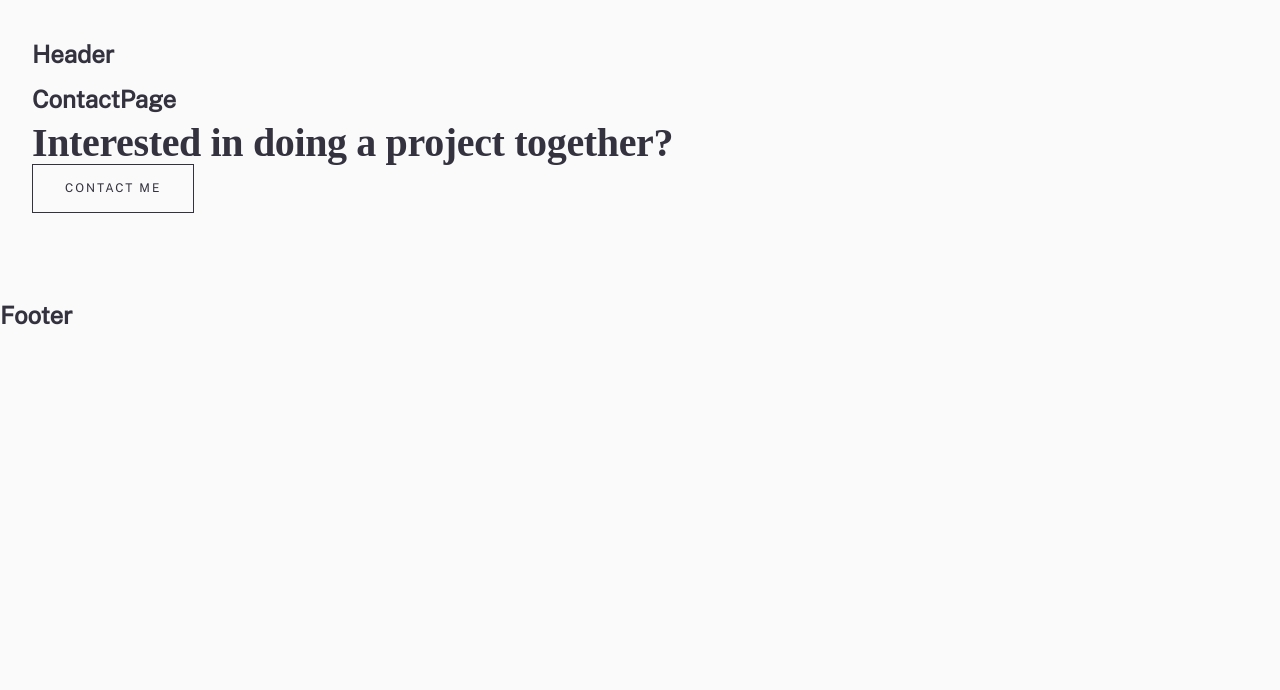
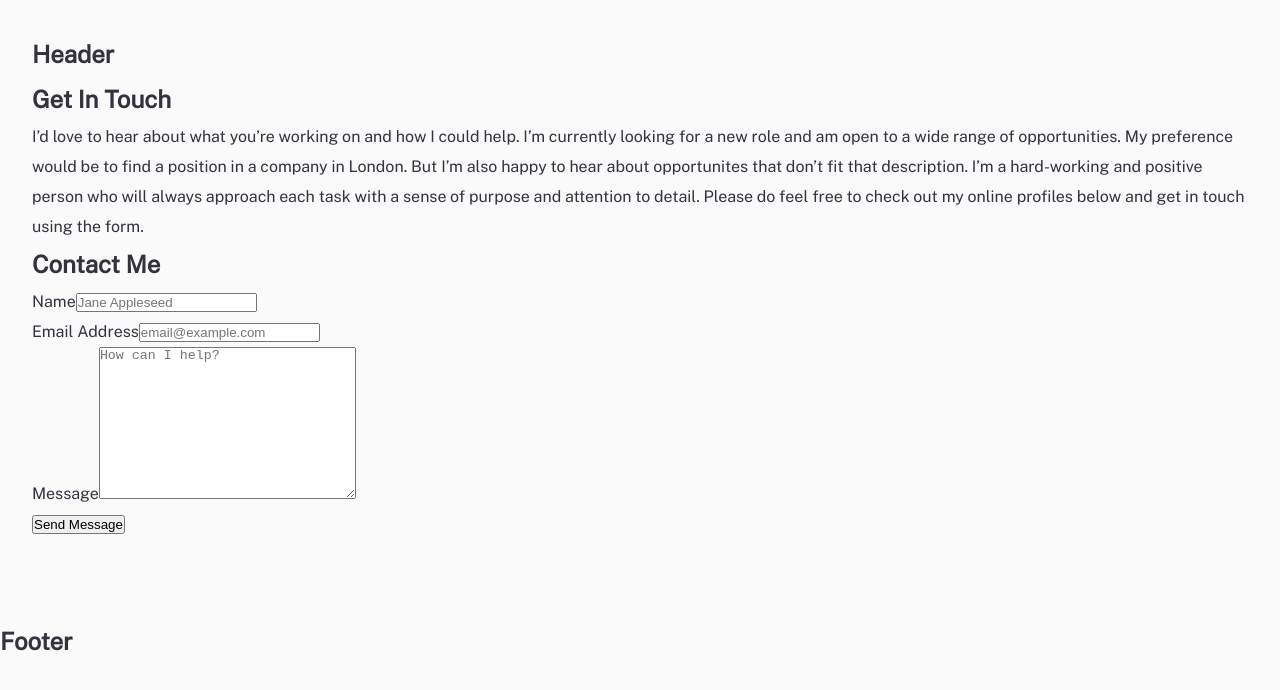
Before and after one commit to xaviguasch/minimalist-portfolio-website-frontendmentor-prac, a React (Create React App) app: page /contact in a window 1280 px wide. Shown: the top 690 px of the page. Built offline with nearby package versions, Linux system fonts and the light colour scheme; a web font is replaced by a local one.

Commit message:
added ContactPage markup

```diff
--- a/src/App.js
+++ b/src/App.js
@@ -3,7 +3,6 @@ import React, { useState } from 'react'
 import { Outlet } from 'react-router-dom'
 
 import Header from './components/Header'
-import Together from './components/Together'
 import Footer from './components/Footer'
 
 import './App.css'
@@ -14,7 +13,6 @@ function App() {
       <div className='wrapper'>
         <Header />
         <Outlet />
-        <Together />
       </div>
       <Footer />
     </div>
--- a/src/components/ContactPage.js
+++ b/src/components/ContactPage.js
@@ -1,11 +1,54 @@
 import React from 'react'
+
+// Imported svgs
+import { ReactComponent as GithubSVG } from '../assets/icons/github.svg'
+import { ReactComponent as TwitterSVG } from '../assets/icons/twitter.svg'
+import { ReactComponent as LikendinSVG } from '../assets/icons/linkedin.svg'
 
 import './ContactPage.css'
 
 const ContactPage = () => {
   return (
     <div className='ContactPage'>
-      <h2>ContactPage</h2>
+      <div className='touch'>
+        <h2>Get In Touch</h2>
+        <p>
+          I’d love to hear about what you’re working on and how I could help. I’m
+          currently looking for a new role and am open to a wide range of opportunities.
+          My preference would be to find a position in a company in London. But I’m also
+          happy to hear about opportunites that don’t fit that description. I’m a
+          hard-working and positive person who will always approach each task with a sense
+          of purpose and attention to detail. Please do feel free to check out my online
+          profiles below and get in touch using the form.
+        </p>
+
+        <div className='icons'></div>
+      </div>
+      <div className='contact-me'>
+        <h2>Contact Me</h2>
+
+        <form action=''>
+          <div>
+            <label htmlFor='name'>Name</label>
+            <input type='text' name='name' placeholder='Jane Appleseed' />
+          </div>
+          <div>
+            <label htmlFor='email'>Email Address</label>
+            <input type='email' name='email' placeholder='email@example.com' />
+          </div>
+          <div>
+            <label htmlFor='message'>Message</label>
+            <textarea
+              name='message'
+              id=''
+              placeholder='How can I help?'
+              cols='30'
+              rows='10'
+            ></textarea>
+          </div>
+          <button>Send Message</button>
+        </form>
+      </div>
     </div>
   )
 }
--- a/src/components/HomePage.js
+++ b/src/components/HomePage.js
@@ -2,6 +2,7 @@ import React from 'react'
 import { Link } from 'react-router-dom'
 
 import Pair from './Pair'
+import Together from './Together'
 
 import './HomePage.css'
 
@@ -44,6 +45,7 @@ const HomePage = () => {
           buttonText='Go To Portfolio'
         />
       </section>
+      <Together />
     </div>
   )
 }
--- a/src/components/PortfolioContainer.js
+++ b/src/components/PortfolioContainer.js
@@ -1,5 +1,7 @@
 import React from 'react'
 import { Outlet } from 'react-router-dom'
+
+import Together from './Together'
 
 const PortfolioContainer = () => {
   return (
@@ -7,6 +9,8 @@ const PortfolioContainer = () => {
       <h2>PortfolioContainer</h2>
 
       <Outlet />
+
+      <Together />
     </div>
   )
 }
--- a/src/components/Together.js
+++ b/src/components/Together.js
@@ -1,4 +1,6 @@
 import React from 'react'
+
+import { Link } from 'react-router-dom'
 
 import './Together.css'
 
@@ -6,9 +8,9 @@ const Together = () => {
   return (
     <div className='Together'>
       <h2 className='title title--md'> Interested in doing a project together?</h2>
-      <a href='#' className='btn btn--alt'>
+      <Link to='/contact' className='btn btn--alt'>
         Contact Me
-      </a>
+      </Link>
     </div>
   )
 }
--- a/src/data/aboutMeData.js
+++ b/src/data/aboutMeData.js
@@ -1,6 +1,9 @@
 const aboutMeData = {
   title: 'About Me',
   text: 'I’m a fullstack developer looking for a new role in an exciting company. I focus on writing accessible HTML, using modern CSS practices and writing clean JavaScript. When writing JavaScript code, I mostly use React, but I can adapt to whatever tools are required. I’m based in Spain, but I’m happy working remotely and have experience in remote teams. When I’m not coding, you’ll find me outdoors and exercising. I’d love you to check out my work.',
+  github: '',
+  twitter: '',
+  linkedin: '',
 }
 
 export default aboutMeData
```
